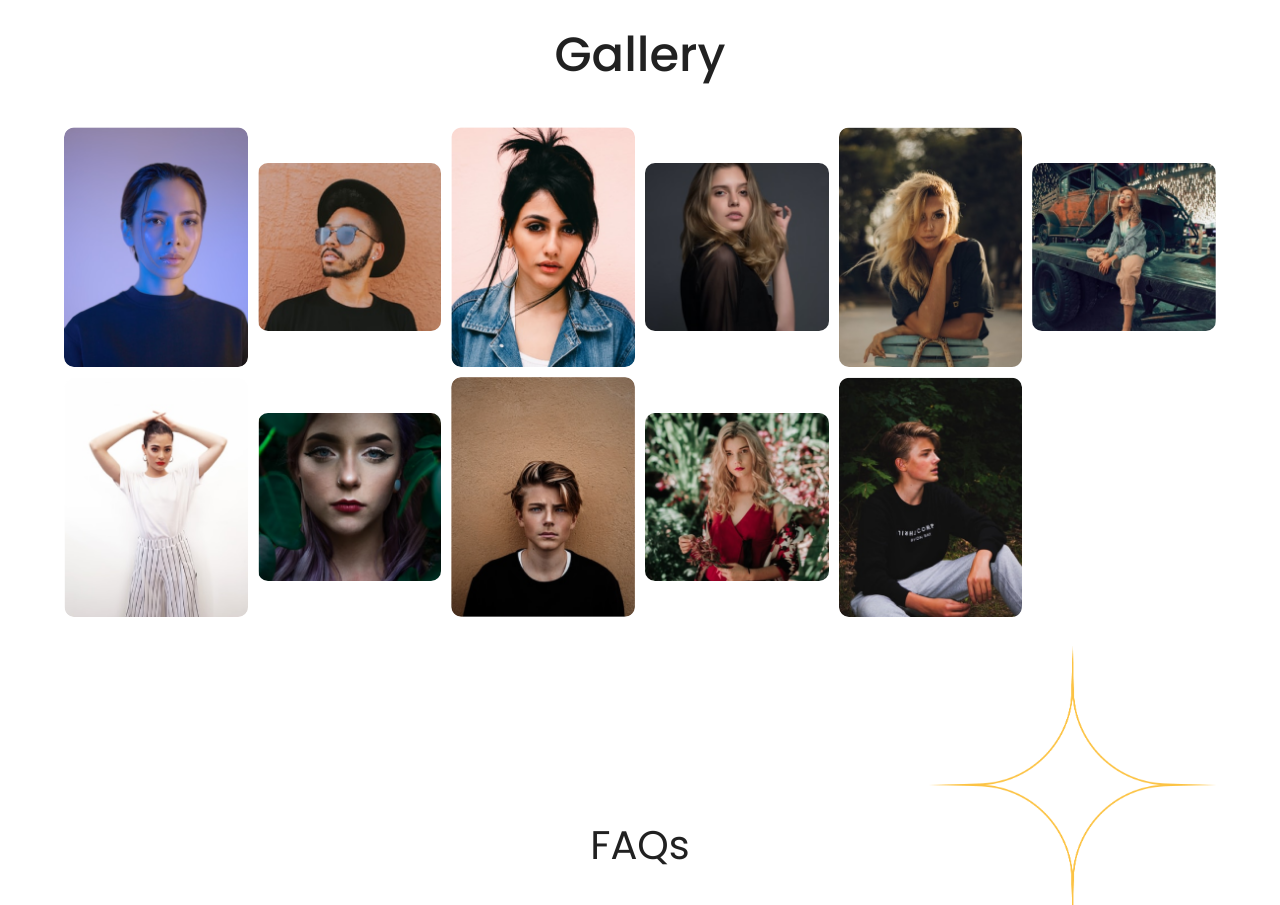
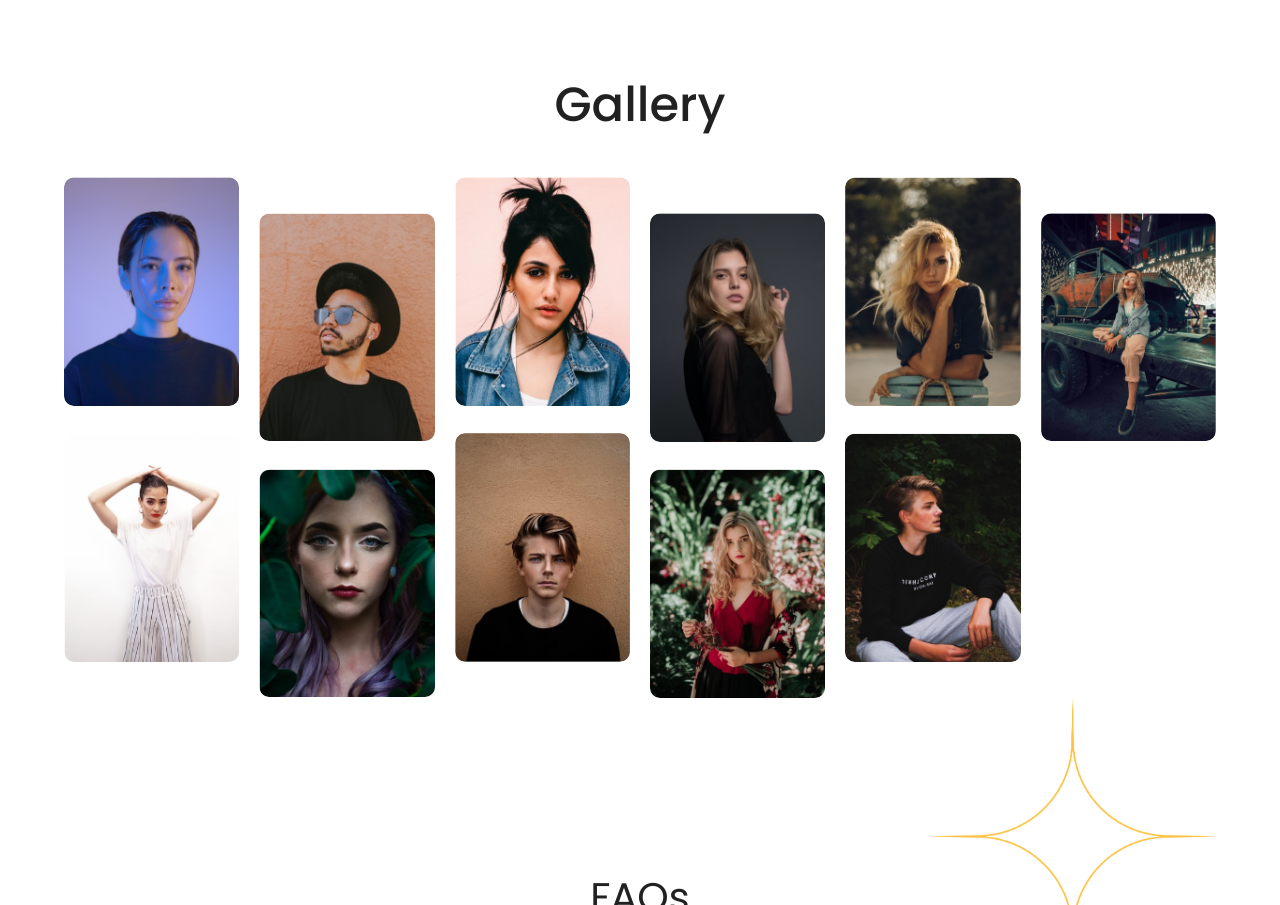
Before and after one commit to ArtisticJewellers/nfjlabs-website, a React (Create React App) app: page / in a window 1280 px wide. Shown: the part 4260-5165 px from the top of the page. Built offline with nearby package versions, Linux system fonts and the light colour scheme.

Commit message:
add animation to gallery

```diff
--- a/src/pages/home/gallery/GridImage.js
+++ b/src/pages/home/gallery/GridImage.js
@@ -3,17 +3,30 @@ import React from "react";
 
 const GridImage = ({ galleryItems }) => {
   return (
-    <Box sx={{ width: "100%"}}>
-      <ImageList variant="woven" cols={6} gap={10}>
+    <Box sx={{ width: "100%", height: "150%" }}>
+      <ImageList sx={{ overflow: "visible" }} variant="woven" cols={6} gap={20}>
         {galleryItems.map((item) => (
           <ImageListItem key={item.img}>
-            <img
-            style={{borderRadius:"10px"}}
-              src={`${item.img}?w=600&fit=contain&auto=format`}
-              srcSet={`${item.img}?w=600&fit=contain&auto=format&dpr=2 2x`}
-              alt={item.title}
-              loading="lazy"
-            />
+            <Box
+              sx={{
+                width: "100%",
+                transition: "transform 0.5s",
+                "&:hover": {
+                  transform: "scale(1.1)",
+                },
+              }}
+            >
+              <img
+                width="100%"
+                style={{
+                  borderRadius: "10px",
+                }}
+                src={`${item.img}`}
+                srcSet={`${item.img}`}
+                alt={item.title}
+                loading="lazy"
+              />
+            </Box>
           </ImageListItem>
         ))}
       </ImageList>
--- a/src/pages/home/gallery/index.js
+++ b/src/pages/home/gallery/index.js
@@ -15,6 +15,7 @@ import { Container, Typography } from "@mui/material";
 import GridImage from "./GridImage";
 import Centered from "../../../components/common/Centered";
 import Headding from "../../../components/common/Headding";
+import Spacer from "../../../components/common/Spacer";
 
 const Gallery = () => {
   const galleryItems = [
@@ -32,6 +33,7 @@ const Gallery = () => {
   ];
   return (
     <>
+    <Spacer size={50}/>
       <Container>
         <Centered>
         <Headding text="Gallery"/>
```
